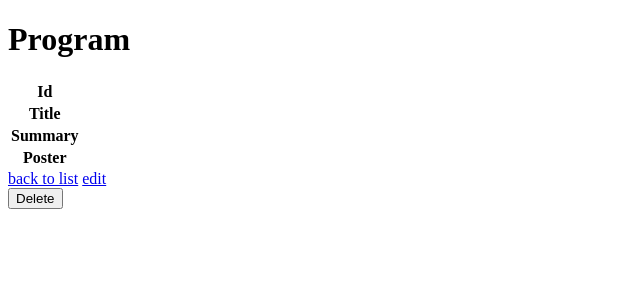
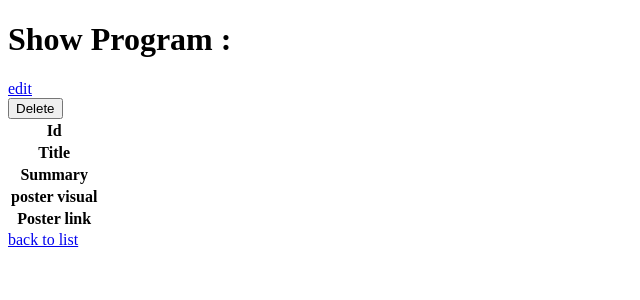
Before and after one commit to actix2013/32_Symfony_Wild-Series, a Symfony app: template templates/program/show.html.twig in a window 1280 px wide. Shown: the part 150-450 px from the top of the page, without its empty margins (0-640 px from the left). Run offline with Twig, Linux system fonts and the light colour scheme; the template is opened without the code that fills it, so the values that code supplies are empty; some libraries are stand-ins or nearby versions.

Commit message:
DESIGN Program OK , Not end but usable

```diff
--- a/templates/base.html.twig
+++ b/templates/base.html.twig
@@ -8,11 +8,17 @@
         {% endblock %}
     </head>
     <body>
+        {% set btnDelete = "btn h6 text-dark bg-white rounded p-2 border border-dark myBtnDelete  shadow-lg" %}
+        {% set btnUpdate = "btn h6 text-dark bg-white rounded p-2 border border-dark" %}
+        {% set containerForm = "container d-flex-column bg-secondary text-dark rounded shadow-lg" %}
+        {% set containerFormTitle = "mb-2 mt-4 container d-flex rounded bg-dark border border-white shadow-lg" %}
+        {% set containerTable= "myTable shadow-lg" %}
+        {% set containerEnd = "mb-2 mt-4 container d-flex rounded bg-dark border border-white shadow" %}
+        {% set btnBack = "m-1 h6 text-dark bg-white rounded p-2 border border-white" %}
     <header class="container-fluid">
         {% include "_navbar.html.twig" %}
     </header>
-        {% block body %}{% endblock %}
-
+       <div class="container"> {% block body %}{% endblock %}</div>
         {% block javascripts %}
             {{ encore_entry_script_tags('app') }}
         {% endblock %}
--- a/templates/program/_delete_form.html.twig
+++ b/templates/program/_delete_form.html.twig
@@ -1,5 +1,6 @@
-<form method="post" action="{{ path('program_delete', {'id': program.id}) }}" onsubmit="return confirm('Are you sure you want to delete this item?');">
+<form class=""  method="post" action="{{ path('program_delete', {'id': program.id}) }}"
+      onsubmit="return confirm('Are you sure you want to delete this item?');">
     <input type="hidden" name="_method" value="DELETE">
     <input type="hidden" name="_token" value="{{ csrf_token('delete' ~ program.id) }}">
-    <button class="btn">Delete</button>
+    <button class="{{ btnDelete }}">Delete</button>
 </form>
--- a/templates/program/_form.html.twig
+++ b/templates/program/_form.html.twig
@@ -1,4 +1,5 @@
 {{ form_start(form) }}
     {{ form_widget(form) }}
-    <button class="btn">{{ button_label|default('Save') }}</button>
+    <button class="{{ btnDelete }}">{{ button_label|default('Save')
+        }}</button>
 {{ form_end(form) }}
--- a/templates/program/show.html.twig
+++ b/templates/program/show.html.twig
@@ -3,9 +3,21 @@
 {% block title %}Program{% endblock %}
 
 {% block body %}
-    <h1>Program</h1>
+    <div class="{{ containerFormTitle }}">
+        <h1 class="col-6 p-2 mr-1 text-white">Show Program : </h1>
+        <div class="col-3 mt-1">
+            <a class="{{ btnDelete }}" href="{{ path('program_edit', {'id': program.id}) }}">edit</a>
+        </div>
+        <div class="col-3 mt-1">
+            {{ include('program/_delete_form.html.twig') }}
+        </div>
 
-    <table class="table">
+
+    </div>
+
+
+
+    <table class="table {{ containerTable }} bg-secondary">
         <tbody>
             <tr>
                 <th>Id</th>
@@ -20,15 +32,30 @@
                 <td>{{ program.summary }}</td>
             </tr>
             <tr>
-                <th>Poster</th>
-                <td>{{ program.poster }}</td>
+                <th>poster visual</th>
+                <td>
+                        <img alt="{{ program.poster }}" class="col-2 rounded border border-white"
+                             src="{{ program.poster }}" width="100"/>
+                </td>
+
+            </tr>
+            <tr>
+                <th>Poster link</th>
+                <td>
+                    <p>
+                    <span class="myTdLink">{{ program.poster }}</span>
+                    </p>
+                </td>
             </tr>
         </tbody>
+
     </table>
 
-    <a href="{{ path('program_index') }}">back to list</a>
+    <div class="{{ containerEnd }}">
 
-    <a href="{{ path('program_edit', {'id': program.id}) }}">edit</a>
 
-    {{ include('program/_delete_form.html.twig') }}
+
+    <a class="{{ btnDelete }}" href="{{ path('program_index') }}">back to list</a>
+    </div>
+
 {% endblock %}
```
Also changed, not shown: assets/css/app.scss (+14 -1 lines), templates/program/edit.html.twig (+12 -5 lines), templates/program/index.html.twig (+33 -12 lines).
